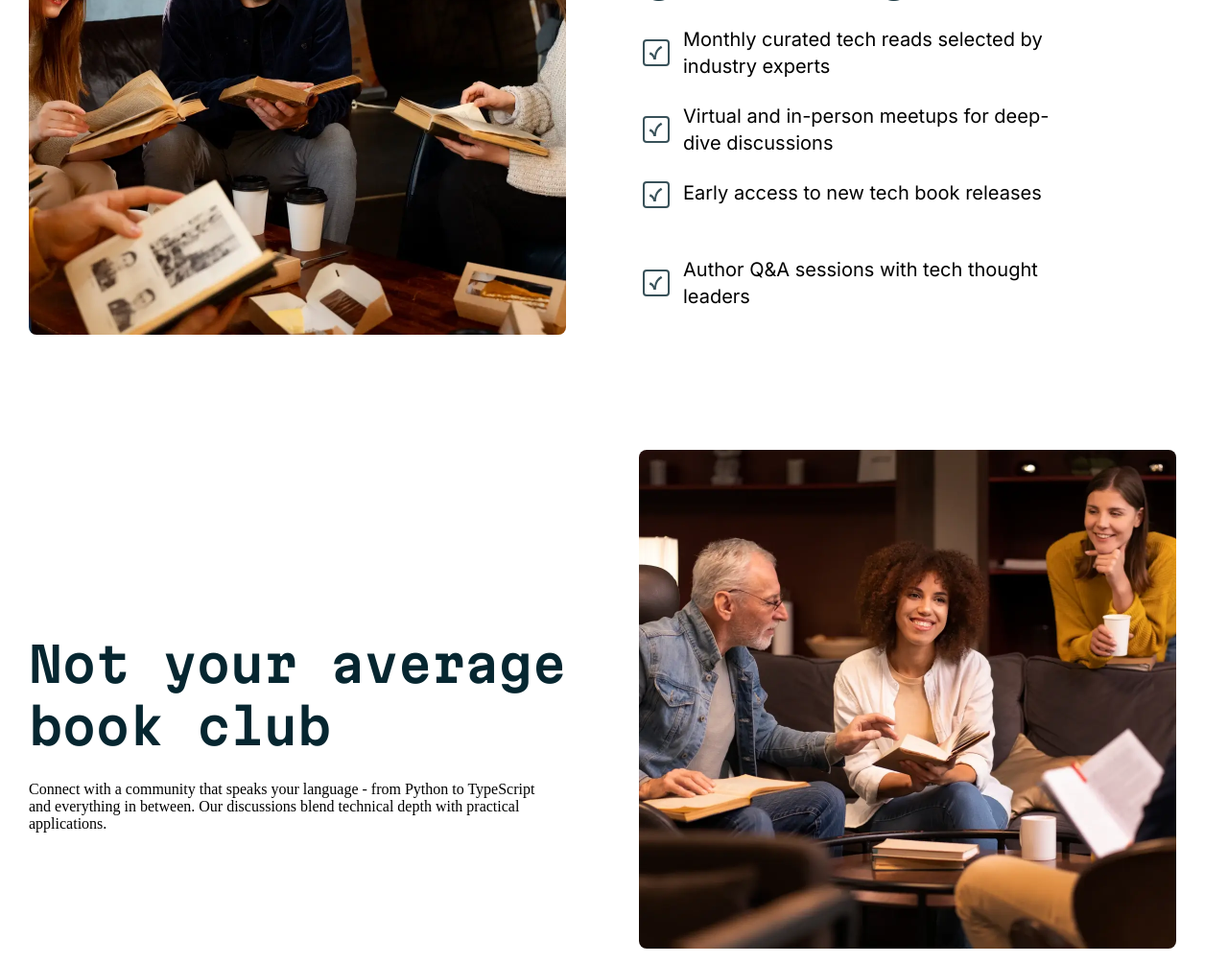
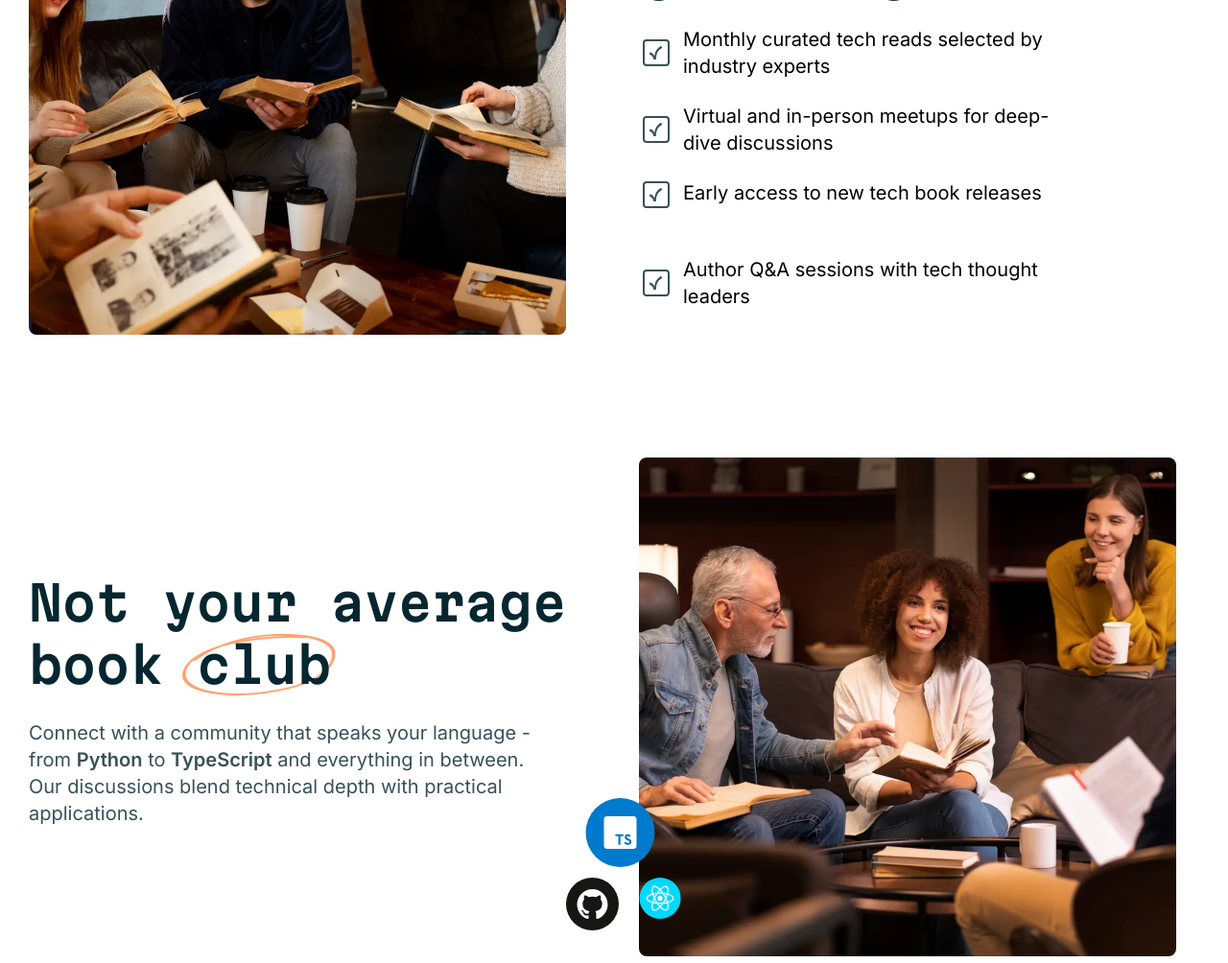
Before and after one commit to richmirziyo/12-dars-imthon, a plain HTML site: page index.htm in a window 1280 px wide. Shown: the part 1115-2119 px from the top of the page at 96% size. Drawn offline with Linux system fonts and the light colour scheme.

Commit message:
enhance club section styling and structure with background image and tech logos

```diff
--- a/css/style.css
+++ b/css/style.css
@@ -239,18 +239,40 @@ html {
   margin-top: 247px;
 
   h2 {
-    width: px;
+    /* width: 534px; */
     height: 130px;
     font-family: Martian Mono;
     font-size: 50px;
     font-weight: 600;
     line-height: 65px;
     color: #062630;
+    background-image: url(../images/pattern-circle.png);
+    background-repeat: no-repeat;
+    background-position: bottom right 60%;
   }
 
   p {
     width: 530px;
     height: 112px;
     padding-top: 24px;
+    font-family: Inter;
+    font-size: 20px;
+    font-weight: 400;
+    line-height: 28px;
+    color: #385159;
+
+    span {
+      font-family: Inter;
+      font-size: 20px;
+      font-weight: 600;
+      line-height: 28px;
+      color: #385159;
+    }
   }
 }
+
+.logos-techs{
+  position: relative;
+  left: 100%;
+  bottom: 30px;
+}
--- a/index.htm
+++ b/index.htm
@@ -71,13 +71,17 @@
       <!-- CLUB SECTION -->
       <div class="club container">
         <div class="club-book">
-          <h2>Not your average <br> book club</h2>
+          <h2>
+            Not your average <br />
+            book club
+          </h2>
           <p>
             Connect with a community that speaks your language - from
             <span>Python</span> to <span>TypeScript</span> and everything in
             between. Our discussions blend technical depth with practical
             applications.
           </p>
+          <img class="logos-techs" src="./images/logos-tech.svg" alt="" />
         </div>
         <img
           class="club-image"
```
